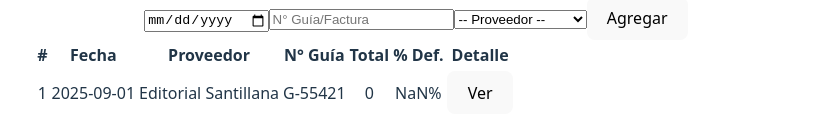
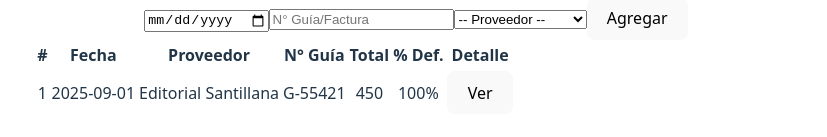
Before and after one commit to manupunkk/recepcion-textos, a Vue app: page / in a window 1280 px wide. Shown: the part 465-602 px from the top of the page, without its empty margins (224-1051 px from the left). Built offline with nearby package versions, Linux system fonts and the light colour scheme.

Commit message:
Actividad 7 - Totales y calculos de recepcion

```diff
--- a/src/components/Recepciones.vue
+++ b/src/components/Recepciones.vue
@@ -19,6 +19,19 @@ function guardar(){
 }
 
 const lista = computed(() => state?.recepciones || [])
+
+function totalLibros(idRecepcion){
+  return state.items
+    .filter(it => it.id_recepcion === idRecepcion)
+    .reduce((sum, it) => sum + it.cantidad, 0)
+}
+
+function porcentajeProblemas(idRecepcion){
+  const itemsRecepcion = state.items.filter(it => it.id_recepcion === idRecepcion)
+  if(itemsRecepcion.length === 0) return 0
+  const problematicos = itemsRecepcion.filter(it => it.estado === 'dañado' || it.estado === 'mixto').length
+  return Math.round((problematicos / itemsRecepcion.length) * 100)
+}
 
 </script>
 
@@ -48,8 +61,8 @@ const lista = computed(() => state?.recepciones || [])
           <td>{{ r.fecha }}</td>
           <td>{{ (state?.proveedores || []).find(p => p.id === r.id_proveedor)?.nombre || '—' }}</td>
           <td>{{ r.nro_guia }}</td>
-           <td>{{ 0 }}</td>
-          <td>{{ NaN }}%</td>
+          <td>{{ totalLibros(r.id) }}</td>
+          <td>{{ porcentajeProblemas(r.id) }}%</td>
           <td>
             <button @click="seleccion = r.id">Ver</button>
           </td>
```
Also changed, not shown: 1 other file (tests, documents, lock files or other folders).
